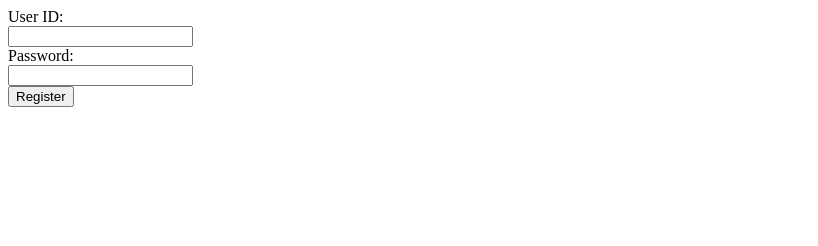
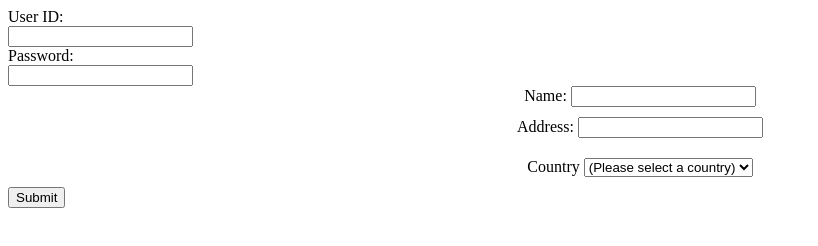
Before and after one commit to ntuoi3034/BTTH_07, a plain HTML site: page index.html in a window 1280 px wide. Shown: the whole page, without its empty margins (0-818 px from the left). Drawn offline with nearby package versions, Linux system fonts and the light colour scheme.

Commit message:
Đã cập nhật

```diff
--- a/index.html
+++ b/index.html
@@ -26,13 +26,36 @@
                 <span id="statusOfPassword"></span>
             </div>
         </div>
+        <div class="form-group" style="text-align: center;">
+            <label for="name">Name:</label>
+            <input type="text" class="form-control" id="name">
+            <div id="error-name" style="text-align: center;"></div>
+          </div>
+          <div class="form-group" style="text-align: center; padding: 10px;">
+            <label for="address">Address:</label>
+            <input type="address" class="form-control" id="address">
+          </div>
+          <div class="form-group"  style="text-align: center; padding: 10px;">
+            <label for="sel1">Country</label>
+            <select class="form-control" id="sel1">
+              <option selected disabled value="">(Please select a country)</option>
+              <option>VietNam</option>
+              <option>Japan</option>
+              <option>American</option>
+              <option>England</option>
+              <option>China</option>
+              <option>Russia</option>
+
+            </select>
+          </div>
+
 
         <div class="row">
             <div class="col">
 
             </div>
             <div class="col">
-                <input type="submit" name="btnRegister" id="btnRegister" value="Register">
+                <input type="submit" name="btnRegister" id="btnRegister" value="Submit">
             </div>
         </div>
     </form>
--- a/script.js
+++ b/script.js
@@ -20,3 +20,16 @@ $("#btnRegister").click(function(e){
     }
     })
 })
+let name_user = document.getElementById('name')
+let error_name = document.getElementById('error-name')
+name_user.addEventListener('blur', function(){
+    var name = /^[a-zA-Z]/
+    if(name.test(name_user.value)){
+        error_name.textContent = 'Tên hợp lệ'
+        error_name.style.color = 'blue'
+    }
+    else{
+        error_name.textContent = 'Tên không hợp lệ'
+        error_name.style.color = 'red'
+    }
+})
```
